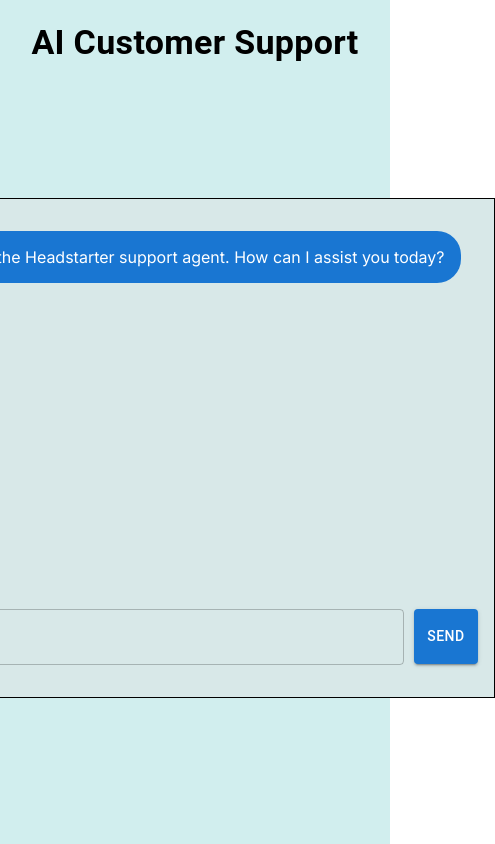
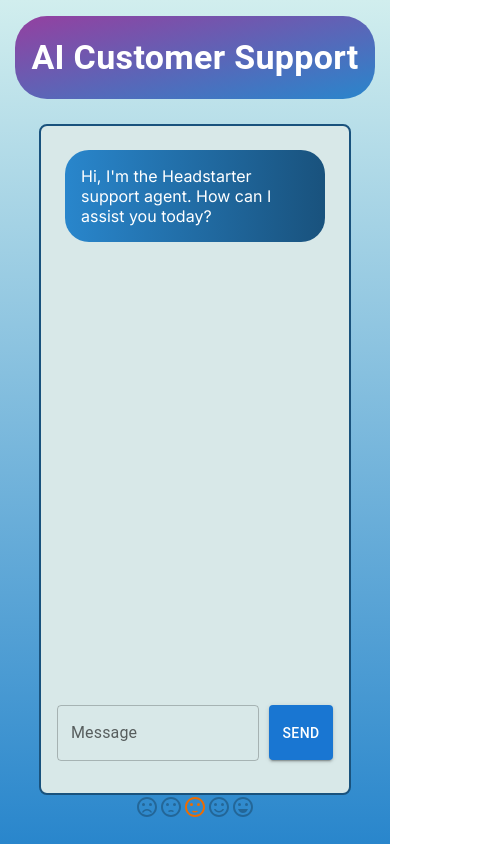
Before and after one commit to cmullins00/ai-chatbot, a Next.js app: page / in a window 390 px wide. Shown: the whole page, 495 px wide, since content can reach past the window. Built offline with nearby package versions, Linux system fonts and the light colour scheme; no server answers.

Commit message:
Added gradients to chat boxes, auto-scrolling for text window, screen size breakpoints, and a simple rating system.

```diff
--- a/app/page.js
+++ b/app/page.js
@@ -1,6 +1,53 @@
 "use client";
 import { Box, Stack, TextField, Button, Typography } from "@mui/material";
-import { useState } from "react";
+import { useState, useRef, useEffect } from "react";
+
+import PropTypes from 'prop-types';
+import { styled } from '@mui/material/styles';
+import Rating from '@mui/material/Rating';
+import SentimentVeryDissatisfiedIcon from '@mui/icons-material/SentimentVeryDissatisfied';
+import SentimentDissatisfiedIcon from '@mui/icons-material/SentimentDissatisfied';
+import SentimentSatisfiedIcon from '@mui/icons-material/SentimentSatisfied';
+import SentimentSatisfiedAltIcon from '@mui/icons-material/SentimentSatisfiedAltOutlined';
+import SentimentVerySatisfiedIcon from '@mui/icons-material/SentimentVerySatisfied';
+
+const StyledRating = styled(Rating)(({ theme }) => ({
+  '& .MuiRating-iconEmpty .MuiSvgIcon-root': {
+    color: theme.palette.action.disabled,
+  },
+}));
+
+const customIcons = {
+  1: {
+    icon: <SentimentVeryDissatisfiedIcon color="error" />,
+    label: 'Very Dissatisfied',
+  },
+  2: {
+    icon: <SentimentDissatisfiedIcon color="error" />,
+    label: 'Dissatisfied',
+  },
+  3: {
+    icon: <SentimentSatisfiedIcon color="warning" />,
+    label: 'Neutral',
+  },
+  4: {
+    icon: <SentimentSatisfiedAltIcon color="success" />,
+    label: 'Satisfied',
+  },
+  5: {
+    icon: <SentimentVerySatisfiedIcon color="success" />,
+    label: 'Very Satisfied',
+  },
+};
+
+function IconContainer(props) {
+  const { value, ...other } = props;
+  return <span {...other}>{customIcons[value].icon}</span>;
+}
+
+IconContainer.propTypes = {
+  value: PropTypes.number.isRequired,
+};
 
 export default function Home() {
   const { GoogleGenerativeAI } = require("@google/generative-ai");
@@ -22,6 +69,7 @@
   ]);
 
   const [message, setMessage] = useState("");
+  const scrollRef = useRef(null);
 
   const sendMessage = async (e) => {
     e.preventDefault();
@@ -62,6 +110,7 @@
       ];
     });
   };
+
   /*
   const sendMessage = async () => {
     setMessage('')
@@ -104,9 +153,16 @@
 
   }
 */
+  useEffect(() => {
+    if (scrollRef.current) {
+      scrollRef.current?.scrollIntoView({ behavior: "smooth" });
+    }
+  }, [messages]);
+
   return (
     <Box
       bgcolor="#d1eeee"
+      sx={{background: 'linear-gradient(to bottom, #d1eeee, #2986cc)'}}
       height="100vh"
       width="100vw"
       display="flex"
@@ -114,7 +170,7 @@
       justifyContent="center"
       alignItems="center"
     >
-      <Typography fontSize="34px" fontWeight="bold">
+      <Typography fontSize="34px" fontWeight="bold" color="white" sx={{background: 'linear-gradient(to right bottom, #9440a0, #2986cc)'}} borderRadius={8} p={2} marginTop={2}>
         AI Customer Support
       </Typography>
       <Box
@@ -128,9 +184,10 @@
         <Stack
           bgcolor="#d8e8e8"
           direction="column"
-          width="600px"
-          height="500px"
-          border="1px solid black"
+          sx={{ width: { xs: "80%", sm: "65%", md: "50%" }, }}
+          height="90%"
+          border="2px solid #19527d"
+          borderRadius={2}
           p={2}
           spacing={2}
         >
@@ -140,7 +197,7 @@
             flexGrow={1}
             overflow="auto"
             maxHeight="100%"
-            p={2}
+            p={1}
           >
             {messages.map((message, index) => (
               <Box
@@ -151,12 +208,11 @@
                 }
               >
                 <Box
-                  bgcolor={
-                    message.role === "model" ? "primary.main" : "secondary.main"
-                  }
+                  sx={{background: message.role === "model" ? 'linear-gradient(to right, #2986cc, #19527d)' : 'linear-gradient(to left, #9440a0, #674ea7)'}}
                   color="white"
                   borderRadius={6}
                   p={2}
+                  ref={scrollRef}
                 >
                   {message.content}
                 </Box>
@@ -189,6 +245,14 @@
             </Button>
           </form>
         </Stack>
+        <StyledRating
+          display="flex"
+          name="highlight-selected-only"
+          defaultValue={3}
+          IconContainerComponent={IconContainer}
+          getLabelText={(value) => customIcons[value].label}
+          highlightSelectedOnly
+        />
       </Box>
     </Box>
   );
--- a/package.json
+++ b/package.json
@@ -12,9 +12,10 @@
     "@emotion/react": "^11.13.0",
     "@emotion/styled": "^11.13.0",
     "@google/generative-ai": "^0.16.0",
-    "@mui/material": "^5.16.6",
+    "@mui/icons-material": "^5.16.7",
+    "@mui/material": "^5.16.7",
     "axios": "^1.7.3",
-    "next": "14.2.5",
+    "next": "^14.2.5",
     "openai": "^4.55.1",
     "react": "^18",
     "react-dom": "^18"
```
Also changed, not shown: 1 other file (tests, documents, lock files or other folders).
